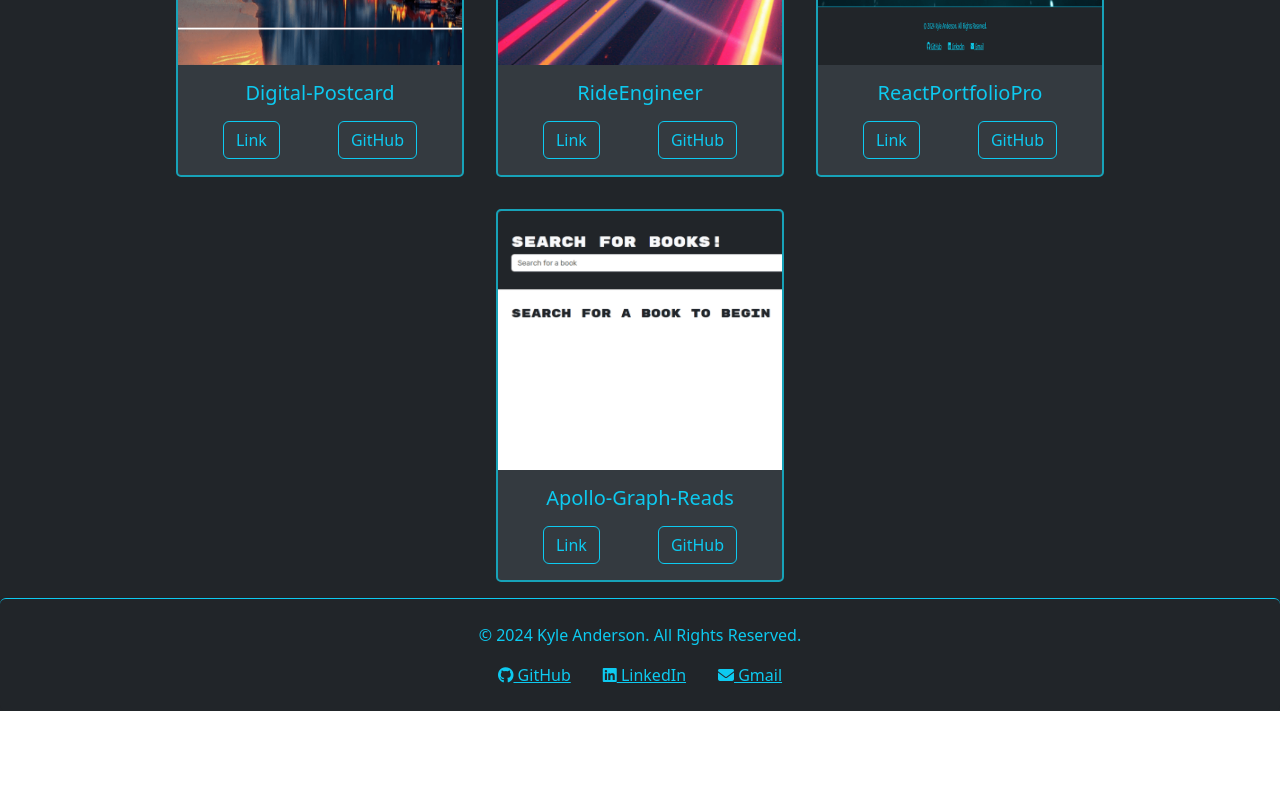
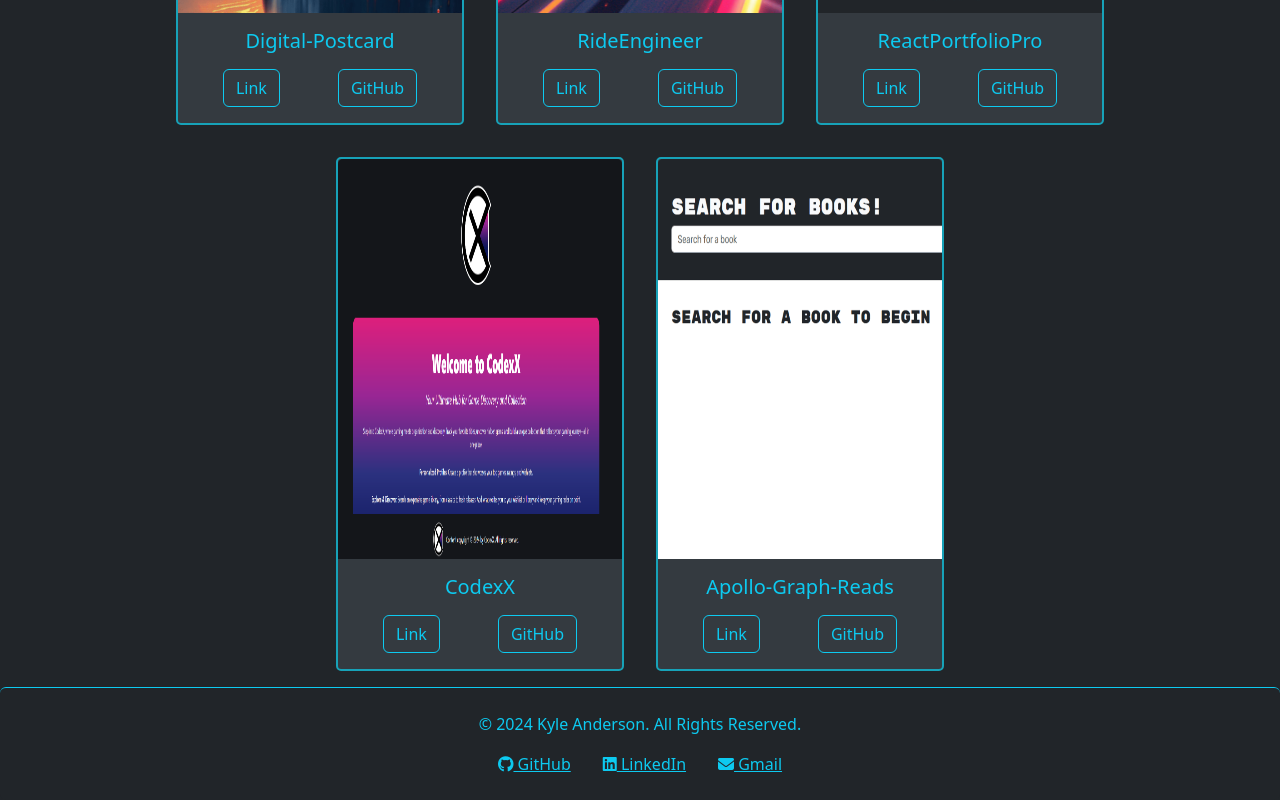
Before and after one commit to kyand38/ReactPortfolioPro, a React (Vite) app: page /Project in a window 1280 px wide. Shown: the part 1230-2030 px from the top of the page. Before the commit the page ends 1941 px from the top, so only its background shows below. Built offline with nearby package versions, Linux system fonts and the light colour scheme.

Commit message:
I changed the styles on the image in the portfolio card page to make the images render in a uniform way

```diff
--- a/src/components/Portfolio.jsx
+++ b/src/components/Portfolio.jsx
@@ -22,7 +22,12 @@ const Card = ({ title, imageUrl, appLink, repoLink }) => {
       onMouseEnter={() => setIsHovered(true)}
       onMouseLeave={() => setIsHovered(false)}
     >
-      <img src={imageUrl} alt={title} className="card-img-top" />
+      <img
+      src={imageUrl}
+      alt={title}
+      className="card-img-top img-fluid w-100"
+      style={{ height: '400px', objectFit: 'fill' }}
+      />
 
       <div className="card-body text-center text-info">
         <h5>{title}</h5>
--- a/src/components/Project.jsx
+++ b/src/components/Project.jsx
@@ -40,6 +40,12 @@ const Portfolio = () => {
       repoLink: 'https://github.com/kyand38/ReactPortfolioPro',
     },
     {
+      title: 'CodexX',
+      imageUrl: 'public/images/codexxImage.png',
+      appLink: 'https://codexx-kg79.onrender.com',
+      repoLink: 'https://github.com/kyand38/CodexX',
+    },
+    {
       title: 'Apollo-Graph-Reads',
       imageUrl: '/images/AGRScreenshot.png',
       appLink: 'https://apollo-8bcm.onrender.com/',
```
Also changed, not shown: public/images/codexxImage.png (added).
